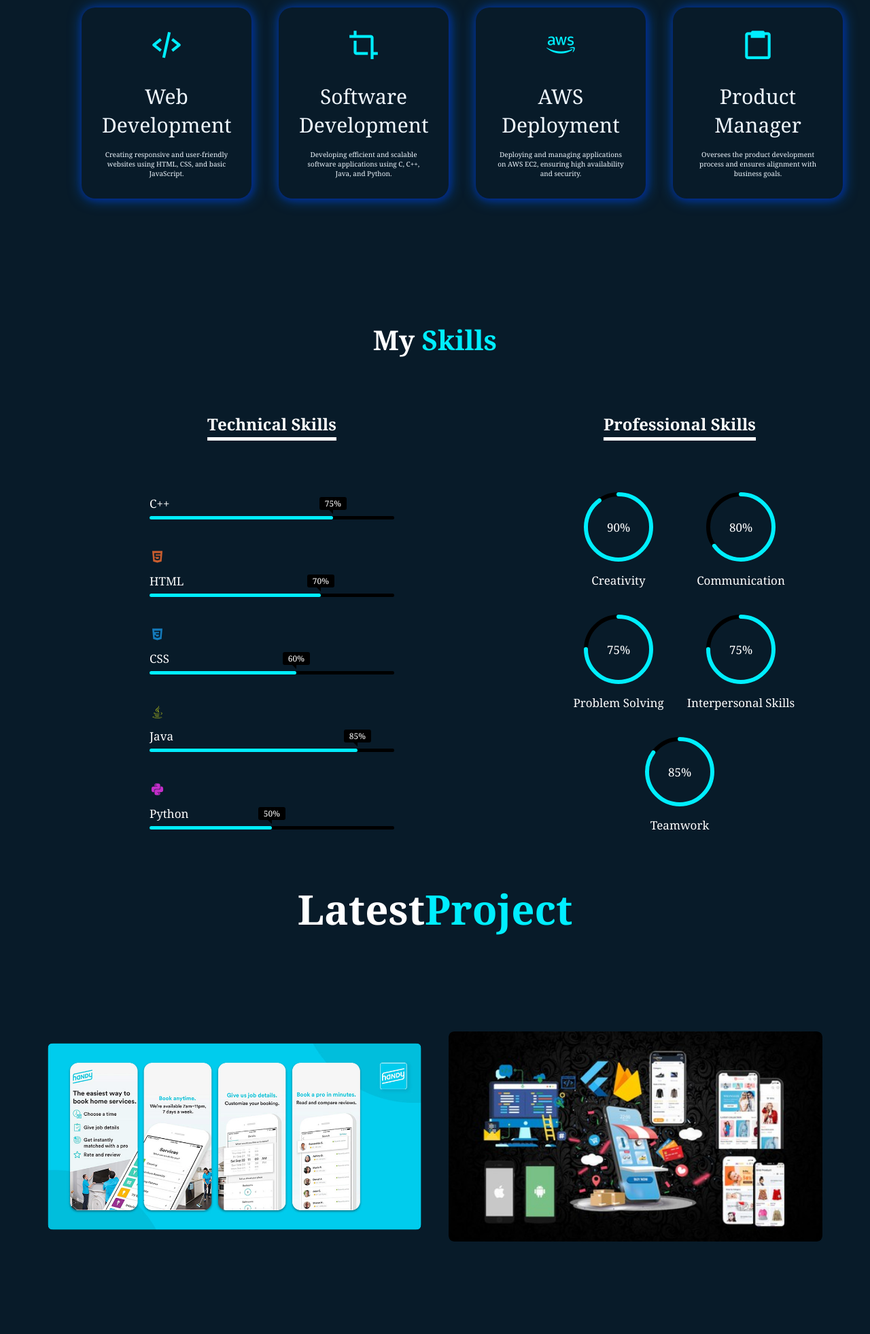
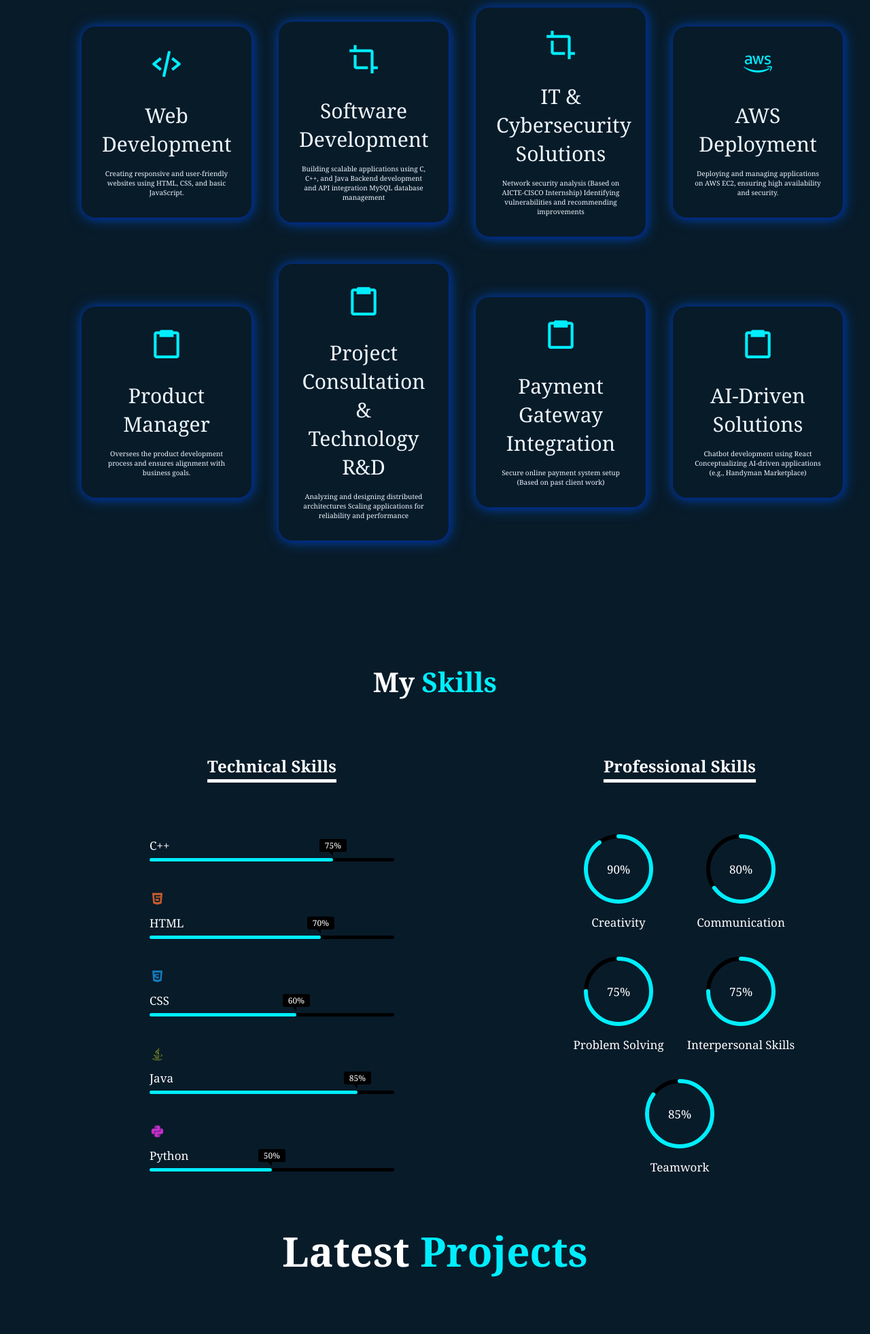
Before and after one commit to shourya789/portfolio, a plain HTML site: page index.html in a window 1280 px wide. Shown: the part 1640-3602 px from the top of the page at 68% size. Drawn offline with nearby package versions, Linux system fonts and the light colour scheme.

Commit message:
Update index.html
update index.html.

```diff
--- a/index.html
+++ b/index.html
@@ -82,9 +82,20 @@
                     <div>
                         <i class='bx bx-crop' style='color:#00eeff'></i>
                         <h2>Software Development</h2>
-                        <p> Developing efficient and scalable software applications using C, C++, Java, and Python.</p>
+                        <p>Building scalable applications using C, C++, and Java
+                            Backend development and API integration
+                            MySQL database management</p>
 
-                    </div>
+                        </div>
+                        <div>
+                            <i class='bx bx-crop' style='color:#00eeff'></i>
+                            <h2>IT & Cybersecurity Solutions</h2>
+                            <p>Network security analysis (Based on AICTE-CISCO Internship)
+                                Identifying vulnerabilities and recommending improvements</p>
+
+                        </div>
+
+
                     <div>
                         <i class='bx bxl-aws' style='color:#00eeff'></i>
                         <h2>AWS Deployment</h2>
@@ -97,6 +108,29 @@
                         <p>Oversees the product development process and ensures alignment with business goals.</p>
 
                     </div>
+                    <div>
+                        <i class='bx bx-clipboard' style='color:#00eeff'></i>
+                        <h2>Project Consultation & Technology R&D</h2>
+                        <p>Analyzing and designing distributed architectures
+                            Scaling applications for reliability and performance</p>
+
+                    </div>
+                    <div>
+                        <i class='bx bx-clipboard' style='color:#00eeff'></i>
+                        <h2>Payment Gateway Integration</h2>
+                        <p>Secure online payment system setup (Based on past client work)</p>
+
+                    </div>
+                    <div>
+                        <i class='bx bx-clipboard' style='color:#00eeff'></i>
+                        <h2>AI-Driven Solutions</h2>
+                        <p>Chatbot development using React
+                            Conceptualizing AI-driven applications (e.g., Handyman Marketplace)</p>
+
+                    </div>
+
+
+
                 </div>
             </div>
     </section>
@@ -217,39 +251,53 @@
 
 
     <section>
-        <div id="portfolio" id="project">
+        <div id="portfolio">
             <div class="main-text" id="project">
-
-                <h2>Latest<span>Project</span></h2>
+                <h2>Latest <span>Projects</span></h2>
 
                 <div class="portfolio-content">
+
                     <div class="row">
                         <img src="handy-app.jpg">
-
                         <div class="layer">
-                            <h5> Needy App</h5>
+                            <h5>Needy App</h5>
                             <p>Developing a cross-platform mobile application that connects users with professional handymen for various household services such as plumbing, electrical work, and carpentry.</p>
                             <a href="#"><i class='bx bx-link-external' style='color:#ffffff'></i></a>
                         </div>
                     </div>
+
                     <div class="row">
                         <img src="4690966_d1d4_2.jpg">
                         <div class="layer">
-                            <h5>Ecommerce website clone</h5>
-                            <p> Developed a e-commerce website replicating Amazon’s core features- Website uploaded on a Cloud Server.
-                                - Deployed the Website on AWS Elastic Compute Cloud (EC2)
-                         - Developed a comprehensive e-commerce website replicating key features of Amazon</p>
+                            <h5>E-commerce Website Clone</h5>
+                            <p>Developed an e-commerce website replicating Amazon’s core features. The website is deployed on AWS EC2 for better performance and scalability.</p>
                             <a href="#"><i class='bx bx-link-external' style='color:#ffffff'></i></a>
                         </div>
                     </div>
 
+                    <div class="row">
+                        <img src="chatbot2.jpeg">
+                        <div class="layer">
+                            <h5>Chatbot with React</h5>
+                            <p>Created an AI-powered chatbot using React that interacts with users and provides real-time responses. Integrated API services to enhance chatbot intelligence and improve user engagement.</p>
+                            <a href="#"><i class='bx bx-link-external' style='color:#ffffff'></i></a>
+                        </div>
+                    </div>
 
+                    <div class="row">
+                        <img src="images.jpeg">
+                        <div class="layer">
+                            <h5>Cyber Shield</h5>
+                            <p>Conducted a detailed network security analysis as part of the AICTE-CISCO Virtual Internship. Identified vulnerabilities, evaluated existing security protocols, and recommended improvements for enhanced cybersecurity.</p>
+                            <a href="#"><i class='bx bx-link-external' style='color:#ffffff'></i></a>
+                        </div>
+                    </div>
 
                 </div>
             </div>
+        </div>
+    </section>
 
-
-        </div>
 
     </section>
 
@@ -271,7 +319,7 @@
                 <a href="https://github.com/shourya789"><i class="bx bxl-github"></i></a>
             </div>
         </div>
-       <div class="contact-form">
+        <div class="contact-form">
             <form action="https://api.web3forms.com/submit" method="POST">
                 <input type="hidden" name="access_key" value="b3a63228-b5e2-4797-8768-495851ce225c">
                 <input type="text" placeholder="Enter Your Name" required>
@@ -281,8 +329,13 @@
                 <textarea name="message" id="" cols="40" rows="10" placeholder="Enter Your Message" required></textarea>
                 <input type="submit" value="Submit" class="send">
 
+
+
+            </form>
+
             </form>
         </div>
+
     </section>
 
     <div class="last-text">
```
